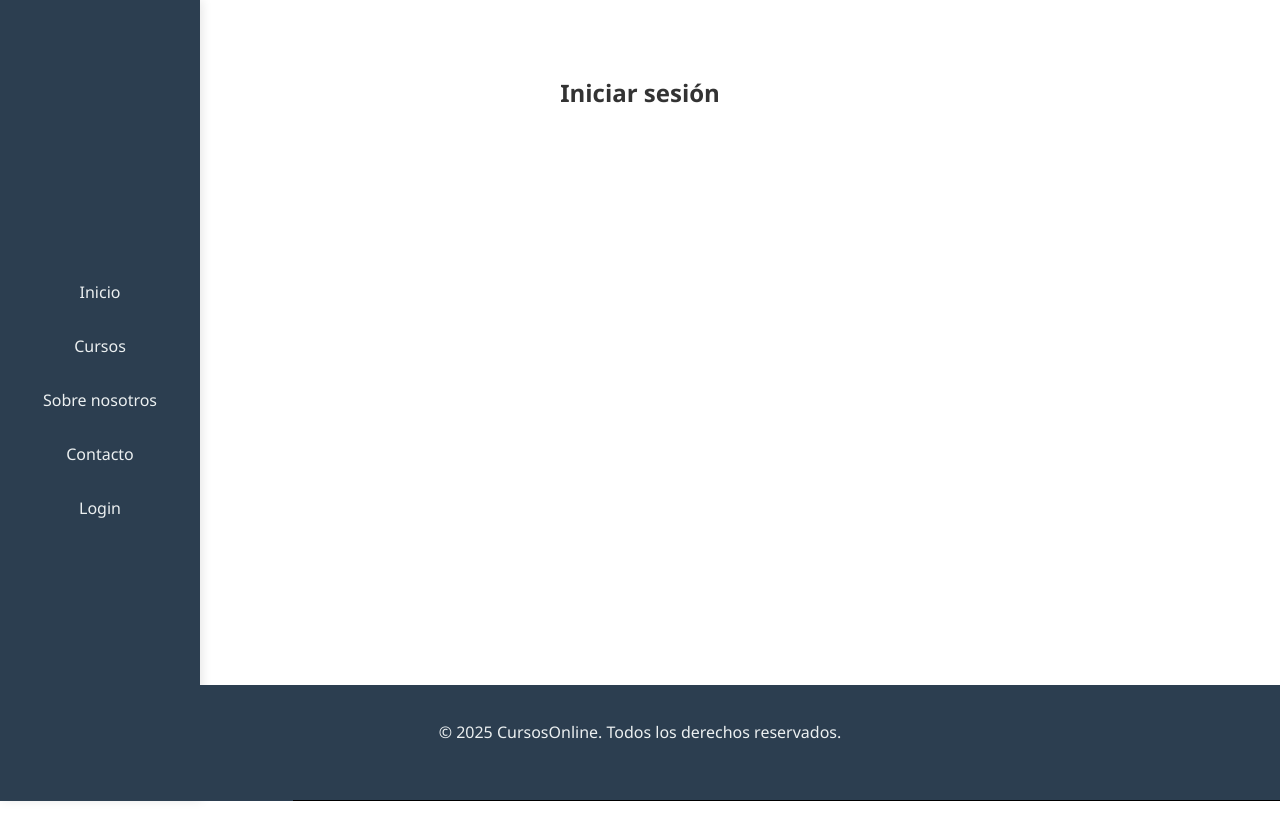
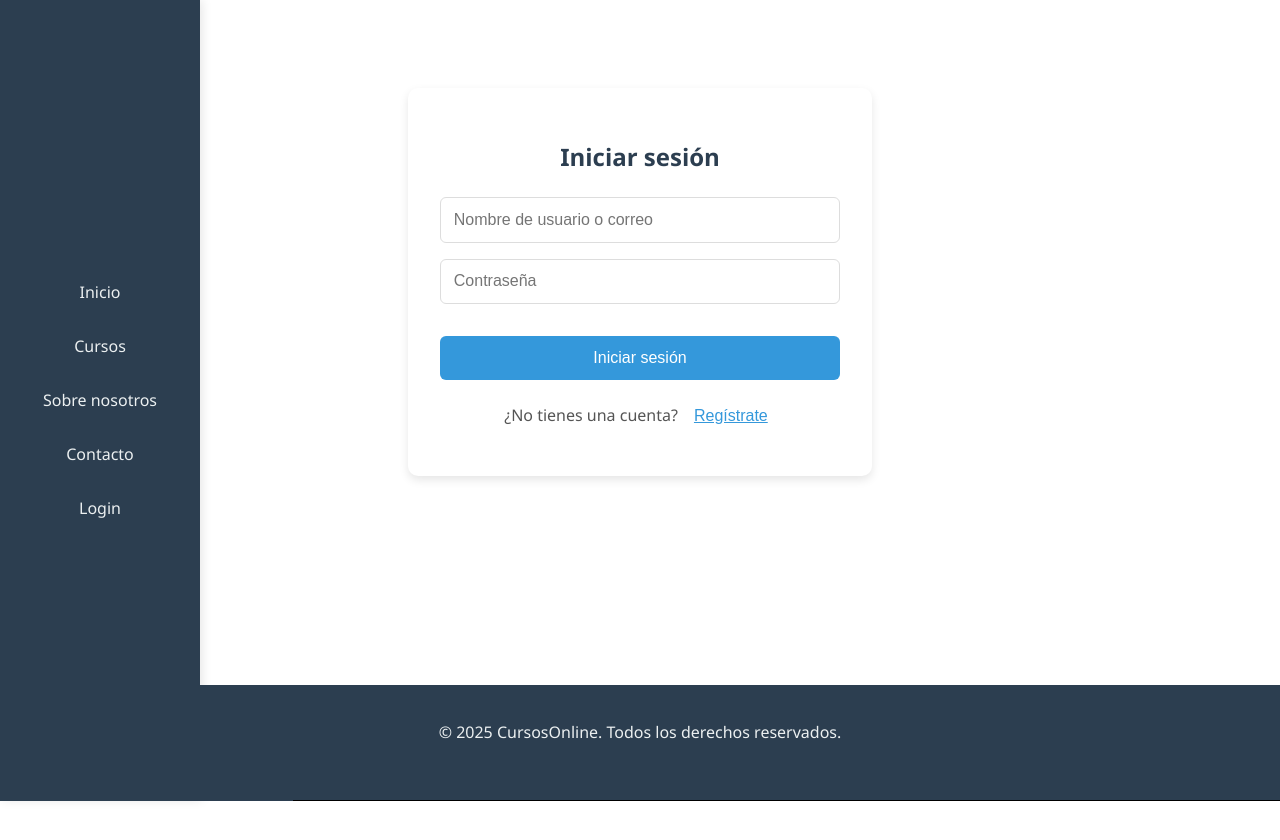
Before and after one commit to erreyesjoel/cursosOnline, a React (Vite) app in the folder front/: page /login in a window 1280 px wide. Shown: the top 840 px of the page. Built offline with nearby package versions, Linux system fonts and the light colour scheme.

Commit message:
estilos y campos en login registro

```diff
--- /dev/null
+++ b/front/src/Login.css
@@ -0,0 +1,84 @@
+.login-container {
+  max-width: 400px;
+  margin: 2rem auto;
+  padding: 2rem;
+  background-color: #fff;
+  border-radius: 10px;
+  box-shadow: 0 4px 10px rgba(0, 0, 0, 0.1);
+}
+
+.login-container h2 {
+  text-align: center;
+  color: #2c3e50;
+  margin-bottom: 1.5rem;
+}
+
+.login-form {
+  display: flex;
+  flex-direction: column;
+  gap: 1rem;
+}
+
+.form-group {
+  display: flex;
+  flex-direction: column;
+}
+
+.form-group input {
+  padding: 0.8rem;
+  border: 1px solid #ddd;
+  border-radius: 6px;
+  font-size: 1rem;
+  transition: border-color 0.3s;
+}
+
+.form-group input:focus {
+  border-color: #3498db;
+  outline: none;
+}
+
+.submit-btn {
+  padding: 0.8rem;
+  background-color: #3498db;
+  color: white;
+  border: none;
+  border-radius: 6px;
+  font-size: 1rem;
+  cursor: pointer;
+  transition: background-color 0.3s;
+  margin-top: 1rem;
+}
+
+.submit-btn:hover {
+  background-color: #2980b9;
+}
+
+.toggle-text {
+  text-align: center;
+  margin-top: 1.5rem;
+  color: #555;
+}
+
+.error-message {
+  color: #e74c3c;
+  background-color: #fadbd8;
+  padding: 0.8rem;
+  border-radius: 6px;
+  margin-bottom: 1rem;
+  text-align: center;
+}
+
+.toggle-btn {
+  background: none;
+  border: none;
+  color: #3498db;
+  cursor: pointer;
+  font-size: 1rem;
+  margin-left: 0.5rem;
+  padding: 0.2rem 0.5rem;
+  text-decoration: underline;
+}
+
+.toggle-btn:hover {
+  color: #2980b9;
+}
--- a/front/src/Login.jsx
+++ b/front/src/Login.jsx
@@ -1,9 +1,156 @@
-import React from 'react';
+import React, { useState } from 'react';
+import './Login.css';
 
 const Login = () => {
+  const [esRegistro, setEsRegistro] = useState(false);
+  const [formData, setFormData] = useState({
+    usuario: '',
+    password: '',
+    confirmPassword: '',
+    nombre: '',
+    apellido: '',
+    email: ''
+  });
+  const [error, setError] = useState('');
+
+  const handleChange = (e) => {
+    const { name, value } = e.target;
+    setFormData(prev => ({
+      ...prev,
+      [name]: value
+    }));
+  };
+
+  const handleSubmit = (e) => {
+    e.preventDefault();
+    setError('');
+
+    if (esRegistro) {
+      // Validar que las contraseñas coincidan
+      if (formData.password !== formData.confirmPassword) {
+        setError('Las contraseñas no coinciden');
+        return;
+      }
+      console.log('Datos de registro:', {
+        nombre: formData.nombre,
+        apellido: formData.apellido,
+        email: formData.email,
+        password: formData.password
+      });
+      // Lógica para registrar al usuario
+    } else {
+      console.log('Datos de login:', {
+        usuario: formData.usuario,
+        password: formData.password
+      });
+      // Lógica para loguear al usuario
+    }
+  };
+
+  const toggleModo = () => {
+    setEsRegistro(!esRegistro);
+    setError('');
+    // Limpiar campos al cambiar de modo
+    setFormData({
+      usuario: '',
+      password: '',
+      confirmPassword: '',
+      nombre: '',
+      apellido: '',
+      email: ''
+    });
+  };
+
   return (
-    <div>
-      <h2>Iniciar sesión</h2>
+    <div className="login-container">
+      <h2>{esRegistro ? 'Regístrate' : 'Iniciar sesión'}</h2>
+
+      {error && <div className="error-message">{error}</div>}
+
+      <form onSubmit={handleSubmit} className="login-form">
+        {esRegistro ? (
+          <>
+            <div className="form-group">
+              <input
+                type="text"
+                name="nombre"
+                placeholder="Nombre"
+                value={formData.nombre}
+                onChange={handleChange}
+                required
+              />
+            </div>
+            <div className="form-group">
+              <input
+                type="text"
+                name="apellido"
+                placeholder="Apellido"
+                value={formData.apellido}
+                onChange={handleChange}
+                required
+              />
+            </div>
+            <div className="form-group">
+              <input
+                type="email"
+                name="email"
+                placeholder="Correo electrónico"
+                value={formData.email}
+                onChange={handleChange}
+                required
+              />
+            </div>
+          </>
+        ) : (
+          <div className="form-group">
+            <input
+              type="text"
+              name="usuario"
+              placeholder="Nombre de usuario o correo"
+              value={formData.usuario}
+              onChange={handleChange}
+              required
+            />
+          </div>
+        )}
+
+        <div className="form-group">
+          <input
+            type="password"
+            name="password"
+            placeholder="Contraseña"
+            value={formData.password}
+            onChange={handleChange}
+            required
+            minLength="6"
+          />
+        </div>
+
+        {esRegistro && (
+          <div className="form-group">
+            <input
+              type="password"
+              name="confirmPassword"
+              placeholder="Confirmar contraseña"
+              value={formData.confirmPassword}
+              onChange={handleChange}
+              required
+              minLength="6"
+            />
+          </div>
+        )}
+
+        <button type="submit" className="submit-btn">
+          {esRegistro ? 'Registrarse' : 'Iniciar sesión'}
+        </button>
+      </form>
+
+      <p className="toggle-text">
+        {esRegistro ? '¿Ya tienes una cuenta?' : '¿No tienes una cuenta?'}
+        <button type="button" onClick={toggleModo} className="toggle-btn">
+          {esRegistro ? 'Inicia sesión' : 'Regístrate'}
+        </button>
+      </p>
     </div>
   );
 };
```
